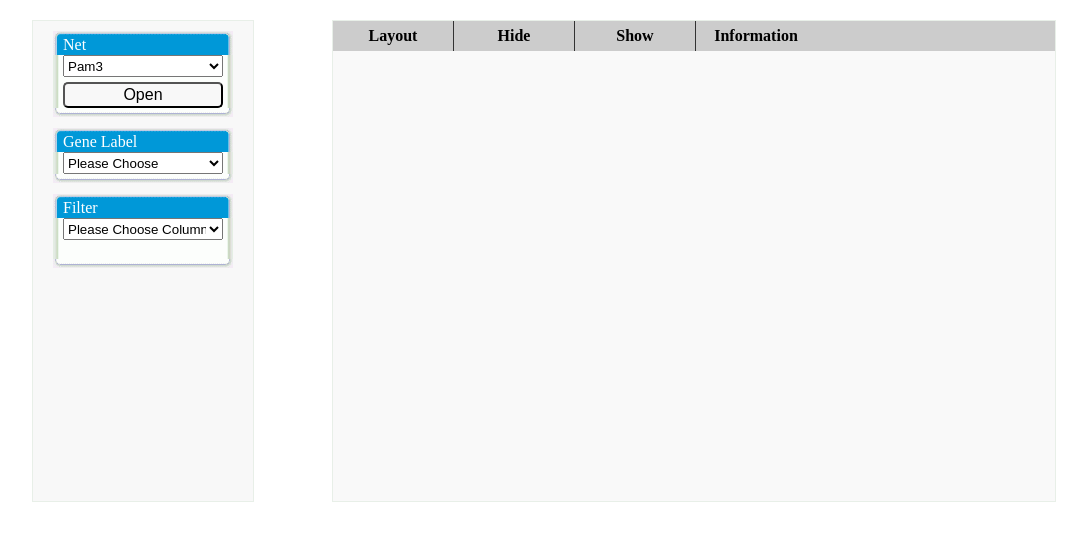
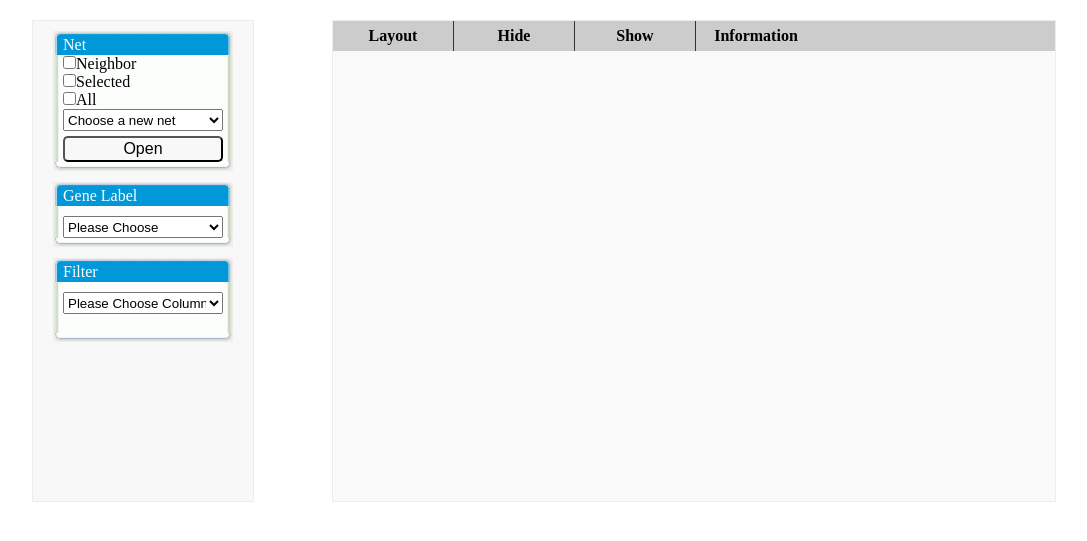
Before and after one commit to LiuYuQ/netAnalyze, a Flask app: page /info in a window 1280 px wide. Shown: the part 62-603 px from the top of the page, without its empty margins (96-1183 px from the left). Run offline with Flask 2, Linux system fonts and the light colour scheme; data that the repository does not hold is empty; some libraries are stand-ins or nearby versions.

Commit message:
Update network.html

```diff
--- a/cytoscape_neo4j/app/templates/network.html
+++ b/cytoscape_neo4j/app/templates/network.html
@@ -15,7 +15,7 @@
 			<h1 style="color:#696969; line-height: 60px; font-weight: normal; font-family: sans-serif;">Network Visualization</h1>
 		</div>
 	</div>
-    <div id="content" style="height:400px; width:80%; margin:0 auto;">
+    <div id="content" style="height:500px; width:80%; margin:0 auto;">
 		<div id="left_comp" style="border:solid 1px #e8efe8">
 			<div>
 				<form>
@@ -23,12 +23,13 @@
 					<div class="toggle">
 						<div class="toggle_title"><p>Net</p></div>
 						<div class="toggle_select" >
+                            <div>
+                                <input id="neighbor" type="checkbox">Neighbor<br>
+                                <input id="selected" type="checkbox">Selected<br>
+                                <input id="all" type="checkbox">All
+                            </div>
 							<div><select class="net"  style="width:160px" id="menu_net">
-								<option value="pam3" selected>Pam3</option>
-								<option value="r848" >R848</option>
-								<option value="I2D" >I2D</option>
-								<option value="HumanNet" >HumanNet</option>
-								<option value="HumanSignaling" >HumanSignaling</option>
+								<option value="default" selected>Choose a new net</option>
 								</select>
 								<input type="button" style="width:160px; background:#f8f8f8;color:black;margin-top:5px;" value="Open" id="net_select">
 							</div>
@@ -40,7 +41,7 @@
 					<div class="toggle">
 						<div class="toggle_title"><p>Gene Label</p></div>
 						<div class="toggle_select">
-							<div><select class="label" id="menu_label" style="width:160px" onchange="labelSelect(this.id)">
+							<div><select class="label" id="menu_label" style="width:160px; margin-top:10px;" onchange="labelSelect(this.id)">
 								<option selected>Please Choose</option>
 								<option value="a">a</option>
 								<option value="b">b</option>
@@ -55,7 +56,7 @@
 					<div class="toggle">
 						<div class="toggle_title"><p>Filter</p></div>
 						<div class="toggle_select">
-							<div><select class="filter" id="filter" style="width:160px" onchange="filter_column(this.id)">
+							<div><select class="filter" id="filter" style="width:160px;margin-top:10px;" onchange="filter_column(this.id)">
 								<option selected>Please Choose Column</option>
 								<option value="exp">Node:exp</option>
 								<option value="weight">Edge:weight</option>
@@ -107,7 +108,7 @@
 			<div id="cy"></div>
 		</div>
 	</div>
-	<div id="info" style="display:none;border-top:10px;">
+	<div id="info" style="width:80%; margin:0 auto;display:none;">
 		<div><ul class="dropdown" id="infoList">
 			<li><a id="expression" value="expression">Expression</a></li>
 			<li><a id="function" value="function">Function</a></li>
@@ -124,15 +125,29 @@
 		var cy = new Object();
 	</script>
 
+    <script>
+    $(function(){
+        $.get('/search1', function (result){
+            for(var item in result.nets){
+                $("#menu_net").append("<option value=" + item + ">" +item + "（" + result.nets[item] + " nodes ）"+"</option>");
+            };
+         }, 'json');
+    });
+    </script>
+
    	<!--选择网络-->
 	<script>
 	$("#net_select").click(function(){
 		var net = document.getElementById("menu_net").value;
+		var check = 0;
+			if($("input[type='checkbox']").is(':checked')==true){
+				check = $("input[type='checkbox']:checked").attr("id");
+			}
 		$.ajax({
 			type : 'post',
 			url : '/select',
 			dataType : 'json',
-			data : JSON.stringify({'net':net}),
+			data : JSON.stringify({'net':net, 'check':check}),
 			contentType : 'application/json',
 			traditional : true,
 			success : function(){
@@ -142,7 +157,7 @@
 <!--					alert("error!");-->
 			}
 		});
-		window.location.href='/info';
+		window.location.href='/info?net=' + net + '&check=' + check;
 		window.event.returnValue=false;
 	})
 	</script>
@@ -224,12 +239,13 @@
 
     <script>
         window.onload=function (){
-            function GetQueryString(name){
-                 var reg = new RegExp("(^|&)"+ name +"=([^&]*)(&|$)");
-                 var r = window.location.search.substr(1).match(reg); //search,查询？后面的参数，并匹配正则
-                 if(r!=null)return  unescape(r[2]); return null;
-            };
-            var nodes = GetQueryString('nodes').split(',');
+<!--            function GetQueryString(name){-->
+<!--                 var reg = new RegExp("(^|&)"+ name +"=([^&]*)(&|$)");-->
+<!--                 var r = window.location.search.substr(1).match(reg); //search,查询？后面的参数，并匹配正则-->
+<!--                 if(r!=null)return  unescape(r[2]); return null;-->
+<!--            };-->
+<!--            var nodes = GetQueryString('nodes').split(',');-->
+            var nodes = sessionStorage.getItem("nodes").split(',');
             var result = cy.collection();
             for(var i in nodes){
 				cy.nodes().forEach(function(ele){
```
